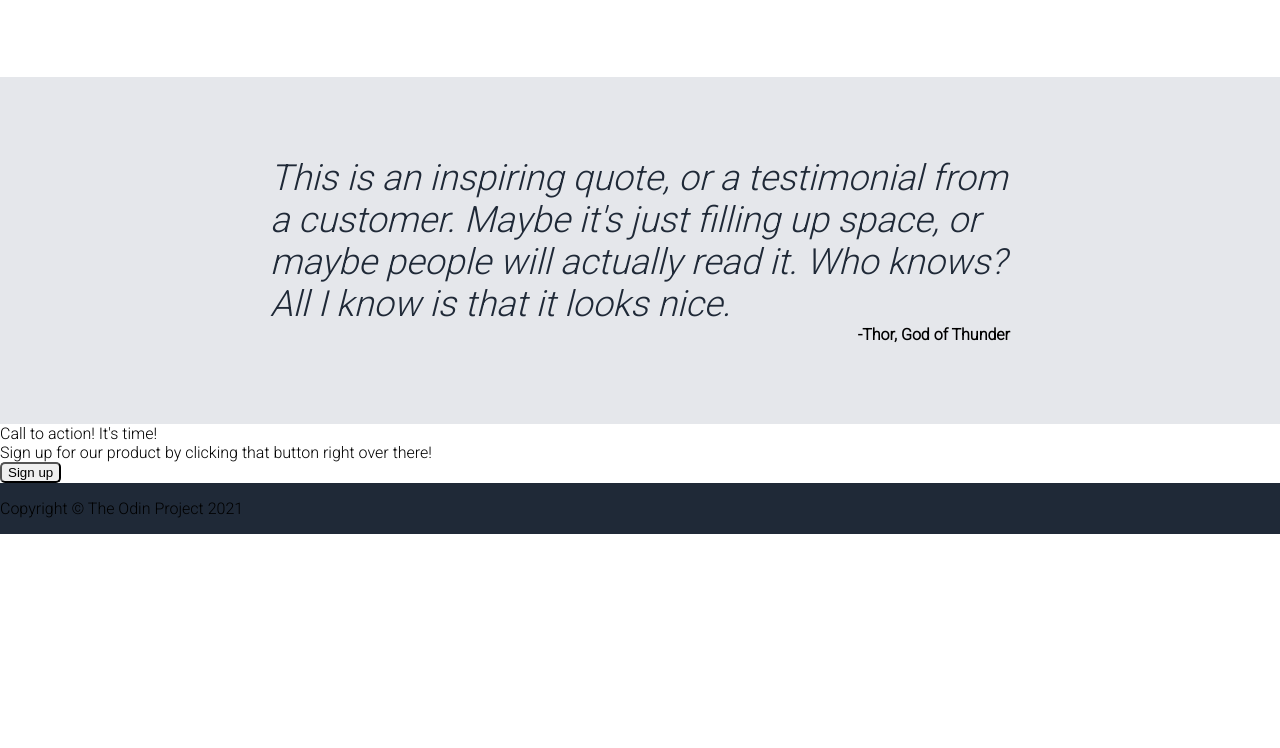
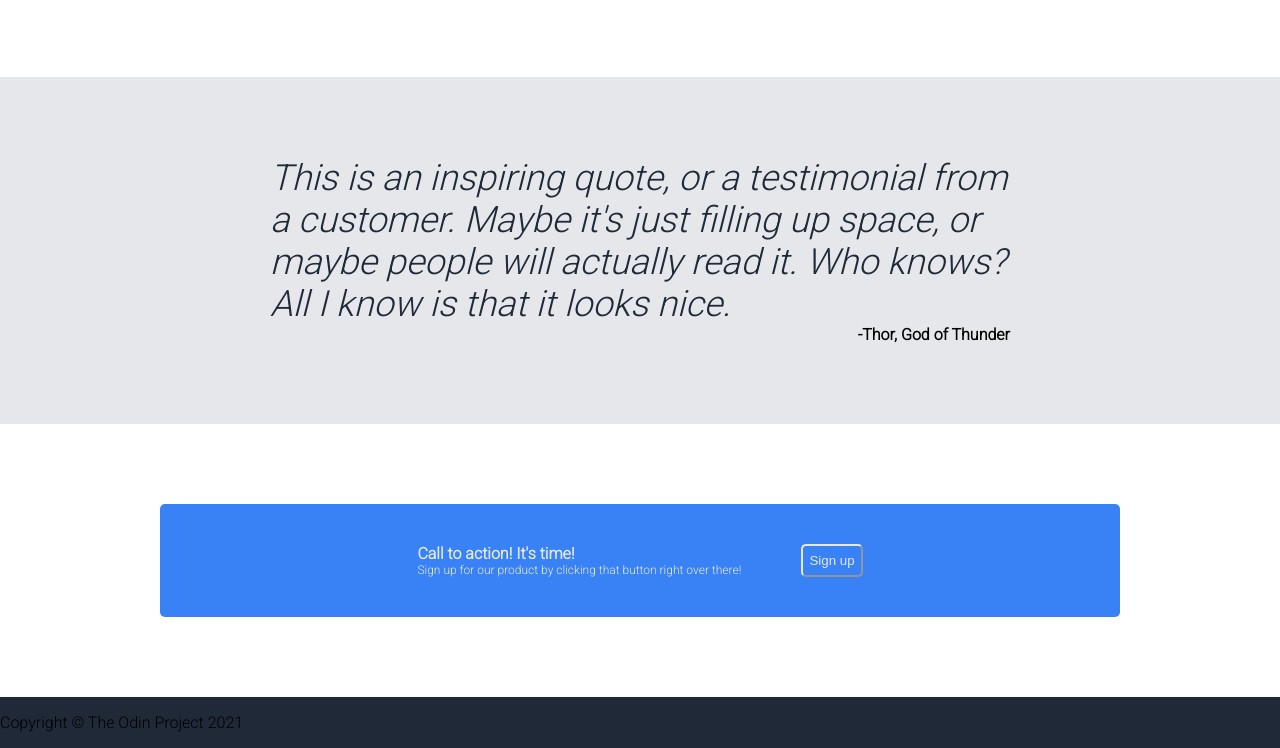
Before and after one commit to N3M35I5/Odin_Landing_page, a plain HTML site: page index.html in a window 1280 px wide. Shown: the part 643-1391 px from the top of the page. Before the commit the page ends 1177 px from the top, so only its background shows below. Drawn offline with Linux system fonts and the light colour scheme.

Commit message:
Added styling for Part C

```diff
--- a/index.html
+++ b/index.html
@@ -74,7 +74,7 @@
                     Sign up for our product by clicking that button right over there!
                 </div>
             </div>
-            <button>Sign up</button>
+            <button id="lowerbtn">Sign up</button>
         </div>
     </div>
     <div class="footer">
--- a/style.css
+++ b/style.css
@@ -119,3 +119,31 @@ button{
 .PBcontent2{
     font-weight: bolder;
 }
+/*PartC*/
+.PartC{
+    display: flex;
+    justify-content: center;
+    align-items: stretch;
+    padding: 80px 160px 80px 160px;
+}
+.blue{
+    flex:1;
+    background-color: #3882F6;
+    display: flex;
+    justify-content: center;
+    gap:60px;
+    padding: 40px 80px 40px 80px;
+    border-radius: 5px;
+    color: #E5E7EB;
+}
+.PCheading{
+    font-weight: bold;
+}
+.PCcontent{
+    font-size: 12px;
+}
+#lowerbtn{
+    background-color: #3882F6;
+    border-color: #E5E7EB;
+    color: #E5E7EB;
+}
```
